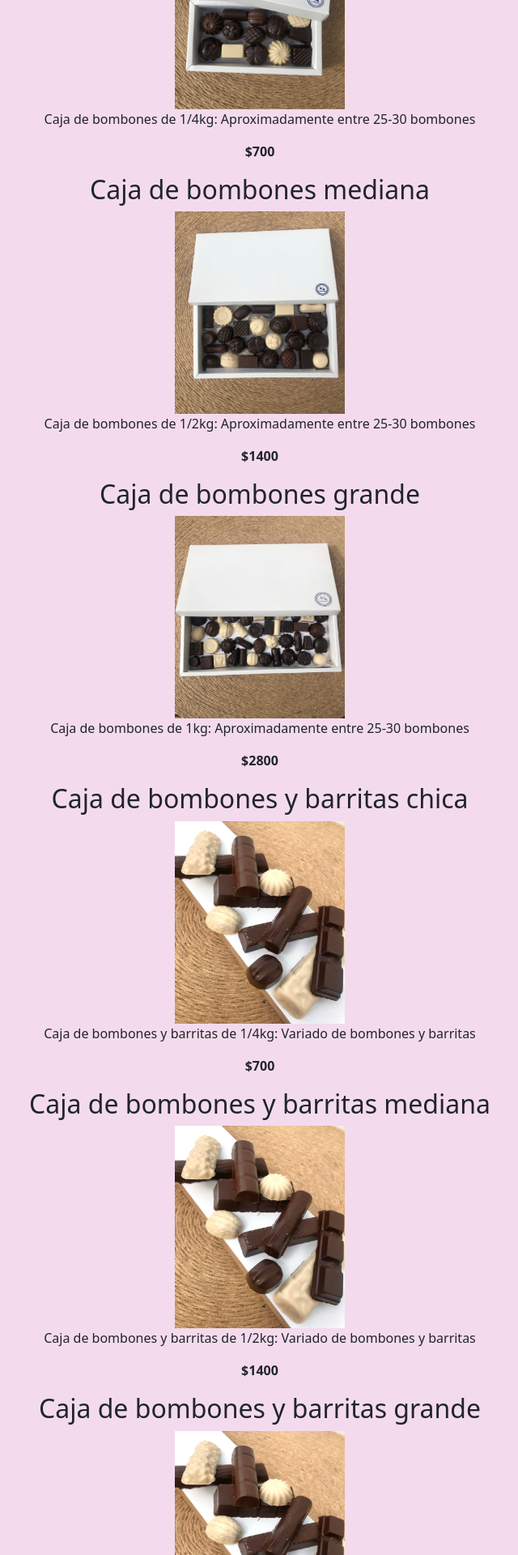
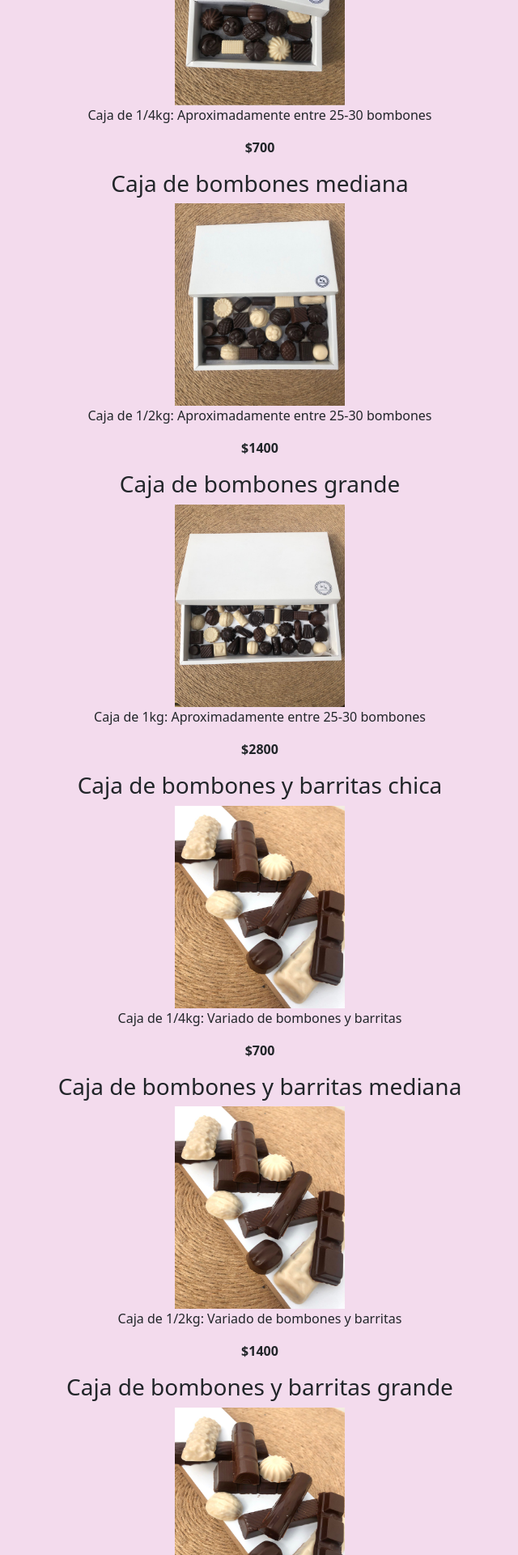
Before and after one commit to Jcruzcorti/Mmchoco, a React (Create React App) app: page / in a window 1280 px wide. Shown: the part 420-2340 px from the top of the page at 81% size, without its empty margins (319-959 px from the left). Built offline with nearby package versions, Linux system fonts and the light colour scheme.

Commit message:
Modificamos contenido del catálogo, h3 y texto

```diff
--- a/src/components/Item/Item.jsx
+++ b/src/components/Item/Item.jsx
@@ -6,7 +6,7 @@ const Item = ({item}) => {
     <div>
 
         <div>
-            <h2>{item.name}</h2>
+            <h3>{item.name}</h3>
             <img className='imgitem' src={item.img} alt="imagen" />
             <p>{item.description}</p>
             <p className='pitem'>${item.price}</p>
--- a/src/mock/products.jsx
+++ b/src/mock/products.jsx
@@ -7,7 +7,7 @@ export const productos = [
         stock: 5,
         img:'./img/chica1.jpg',
         category: 'bombones',
-        description: 'Caja de bombones de 1/4kg: Aproximadamente entre 25-30 bombones',
+        description: 'Caja de 1/4kg: Aproximadamente entre 25-30 bombones',
 
     },
 
@@ -18,7 +18,7 @@ export const productos = [
         stock: 5,
         img: './img/mediana.jpg',
         category: 'bombones',
-        description: 'Caja de bombones de 1/2kg: Aproximadamente entre 25-30 bombones',
+        description: 'Caja de 1/2kg: Aproximadamente entre 25-30 bombones',
 
     },
 
@@ -29,7 +29,7 @@ export const productos = [
         stock: 5,
         img: './img/grandee.jpg',
         category: 'bombones',
-        description: 'Caja de bombones de 1kg: Aproximadamente entre 25-30 bombones',
+        description: 'Caja de 1kg: Aproximadamente entre 25-30 bombones',
 
     },
 
@@ -40,7 +40,7 @@ export const productos = [
         stock: 5,
         img: './img/ambas.jpg',
         category: 'bombones y barritas',
-        description: 'Caja de bombones y barritas de 1/4kg: Variado de bombones y barritas',
+        description: 'Caja de 1/4kg: Variado de bombones y barritas',
 
     },
 
@@ -52,7 +52,7 @@ export const productos = [
         stock: 5,
         img: './img/ambas.jpg',
         category: 'bombones y barritas',
-        description: 'Caja de bombones y barritas de 1/2kg: Variado de bombones y barritas',
+        description: 'Caja de 1/2kg: Variado de bombones y barritas',
 
     },
 
@@ -64,7 +64,7 @@ export const productos = [
         stock: 5,
         img: './img/ambas.jpg',
         category: 'bombones y barritas',
-        description: 'Caja de bombones y barritas de 1kg: Variado de bombones y barritas',
+        description: 'Caja de 1kg: Variado de bombones y barritas',
 
     }
 
```
